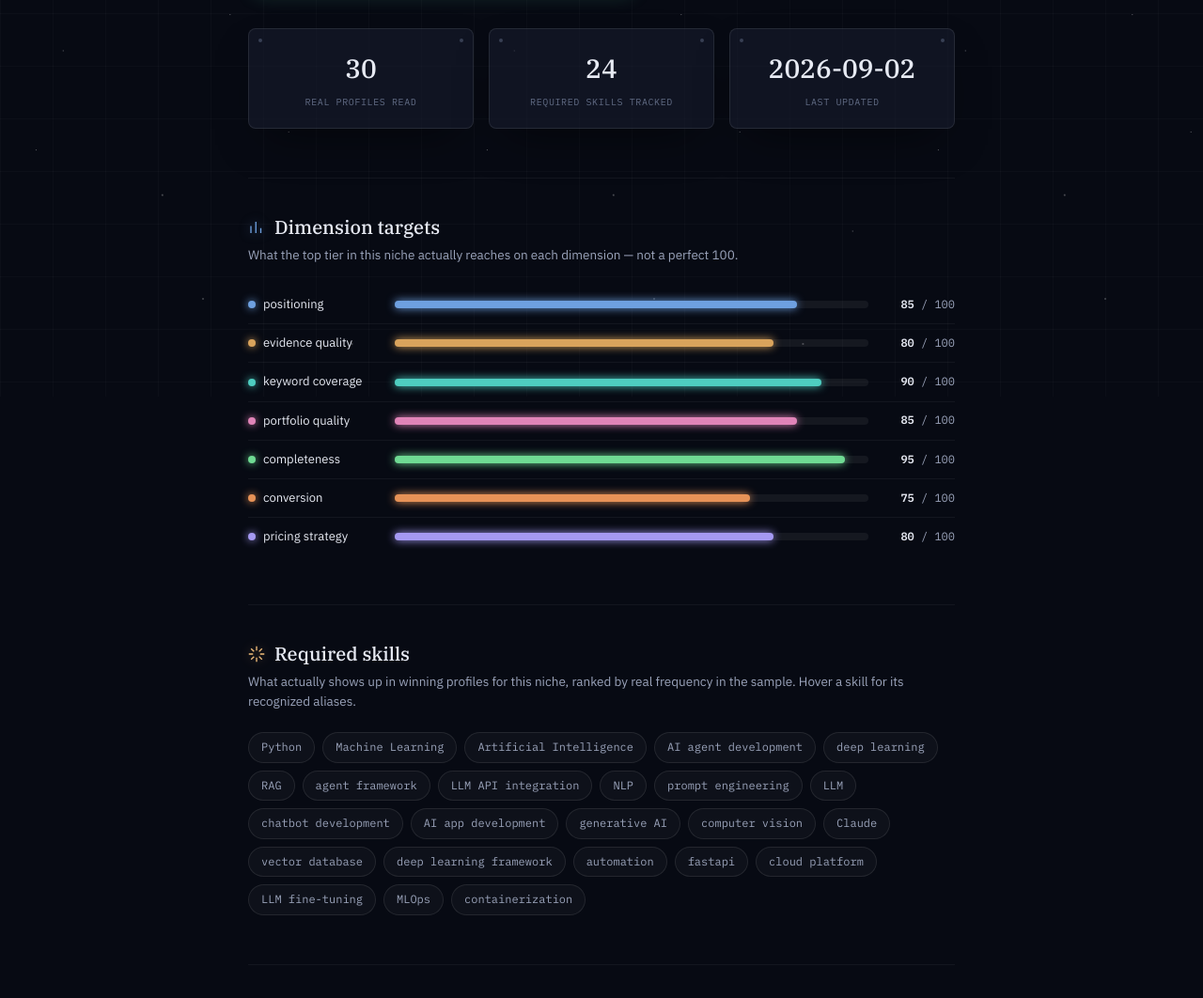
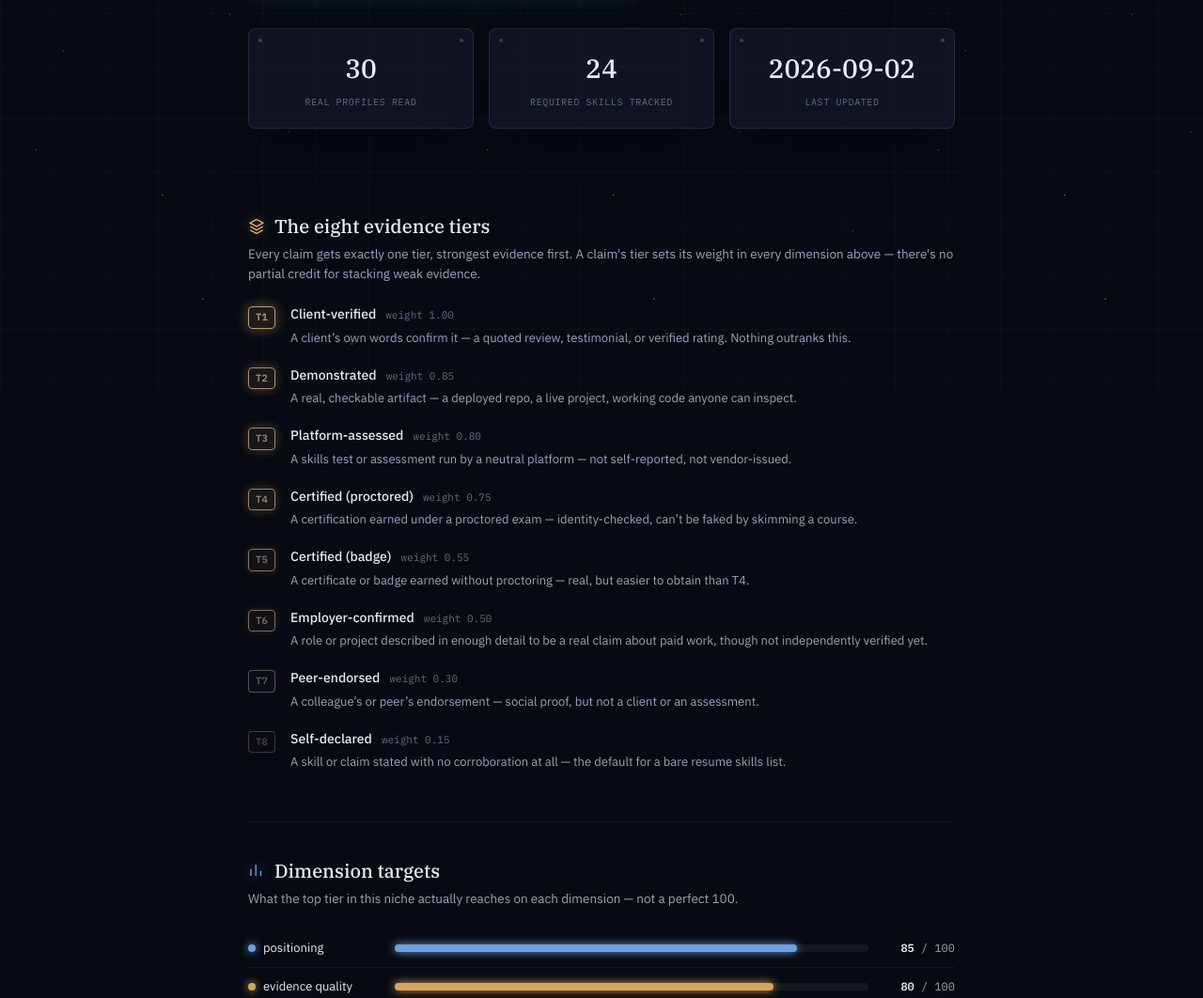
Before and after one commit to jasondhaki/UpworkGitHUBresumeAI, a FastAPI app: page /benchmark in a window 1280 px wide. Shown: the part 378-1440 px from the top of the page at 94% size. Run offline with FastAPI, Linux system fonts and the light colour scheme; parts of the project's set-up code (start-up, migrations or seed data) failed here and were passed over.

Commit message:
Explain evidence tiers and add per-gap fix guidance
User feedback after reviewing a real result page: the T1-T8 tier badges
throughout the site had no explanation anywhere a user could actually read
(only hover tooltips on the index page's tier chain), and the ranked gap
list said what to improve but not how.

Added app/templates/_tier_legend.html, a shared partial listing all 8 tiers
with their weight and a one-line description of what actually qualifies for
each -- included on both the result page (near the evidence ledger, where
the badges appear) and the benchmark page, per the request to have it in
both places.

Added GAP_GUIDANCE to app/scoring/dimensions.py: one grounded sentence per
dimension describing what its compute_* function actually checks and what
to change, kept in the same file as the formulas so a future formula change
and a stale tip can't silently drift apart. Exposed to templates via a
Jinja global (app/main.py) rather than threading it through both routes
that render result.html separately.

Verified visually against a real saved run (the user's own live-browser
test result) and the benchmark page -- no console errors, consistent with
the existing dark design system.

Co-Authored-By: Claude Sonnet 5 <noreply@anthropic.com>

```diff
--- a/app/scoring/dimensions.py
+++ b/app/scoring/dimensions.py
@@ -22,6 +22,40 @@ from schemas.result import GeneratedContent
 SELF_DECLARED_CAP = 30.0  # Section 2: evidence dimension capped at 3/10 when every claim is self-declared
 PROOF_ELIGIBLE_TIERS = {EvidenceTier.T1, EvidenceTier.T2, EvidenceTier.T3, EvidenceTier.T4}
 NUMBER_PATTERN = re.compile(r"\d")
+
+# One sentence per dimension, each describing what its compute_* function above
+# actually checks -- kept in this file, next to the formulas, so a formula change
+# and a stale tip can't drift apart unnoticed.
+GAP_GUIDANCE: dict[str, str] = {
+    "positioning": (
+        "Generate a title and overview that name this niche's specific tools/skills, plus a concrete "
+        "number — thin evidence produces no title or overview to score at all."
+    ),
+    "evidence_quality": (
+        "Trade self-declared skills for T1–T4 evidence: a client review, a deployed or demonstrated "
+        "project, a platform assessment, or a proctored certification."
+    ),
+    "keyword_coverage": (
+        "Mention this niche's required skills by name somewhere in your CV, GitHub, or Upwork text — a "
+        "plain skills list counts, as long as it uses a recognized term or synonym."
+    ),
+    "portfolio_quality": (
+        "Add more T1–T4 evidence with a measured outcome (a number) and a working link — item count, "
+        "quantified results, and links are each scored separately."
+    ),
+    "completeness": (
+        "This one's a straight checklist: CV, GitHub, Upwork text, a stated rate, and 5+ distinct skills "
+        "mentioned. Fill in whichever of those is still missing."
+    ),
+    "pricing_strategy": (
+        "Your stated rate needs evidence behind it — either lower it to match your current evidence "
+        "quality, or add stronger (T1–T4) evidence to justify it."
+    ),
+    "conversion": (
+        "Open the overview by naming the client's problem (“you're losing hours to...”) instead "
+        "of leading with “I” — self-referential openers score against this dimension."
+    ),
+}
 
 
 def compute_evidence_quality(claims: list[Claim]) -> tuple[float, bool]:
--- a/app/static/style.css
+++ b/app/static/style.css
@@ -197,6 +197,7 @@ h1, h2, h3 { font-family: var(--font-display); font-weight: 500; margin: 0; colo
 .section.sec-gaps { --section-color: var(--brass-deep); --section-glow: var(--brass-glow); }
 .section.sec-generated { --section-color: var(--src-github); --section-glow: rgba(185,141,237,0.5); }
 .section.sec-ledger { --section-color: var(--src-upwork); --section-glow: rgba(87,210,154,0.5); }
+.section.sec-tiers { --section-color: var(--brass-deep); --section-glow: var(--brass-glow); }
 .section-caption { color: var(--text-soft); font-size: 13.5px; margin: 0 0 22px; }
 
 /* ---------- glass card base ---------- */
@@ -445,6 +446,14 @@ h1, h2, h3 { font-family: var(--font-display); font-weight: 500; margin: 0; colo
   opacity: calc(0.55 + var(--strength) * 0.45);
 }
 
+.tier-legend { display: flex; flex-direction: column; gap: 18px; }
+.tier-legend-row { display: flex; align-items: flex-start; gap: 16px; }
+.tier-legend-row .tier { flex: 0 0 auto; margin-top: 2px; }
+.tier-legend-copy { flex: 1 1 auto; }
+.tier-legend-label { font-size: 14px; color: var(--text); font-weight: 500; display: flex; align-items: baseline; gap: 10px; flex-wrap: wrap; }
+.tier-legend-weight { font-family: var(--font-mono); font-size: 11px; font-weight: 400; color: var(--text-faint); }
+.tier-legend-copy p { margin: 4px 0 0; font-size: 13px; line-height: 1.6; color: var(--text-soft); }
+
 /* ---------- dimension bars ---------- */
 
 .dim-row { display: grid; grid-template-columns: 142px 1fr 78px; align-items: center; gap: 14px; padding: 10px 0; border-bottom: 1px solid var(--border-soft); }
@@ -469,12 +478,14 @@ h1, h2, h3 { font-family: var(--font-display); font-weight: 500; margin: 0; colo
 
 /* ---------- gap list ---------- */
 
-.gap-row { display: grid; grid-template-columns: 1fr auto auto; align-items: baseline; gap: 12px; padding: 13px 0; border-bottom: 1px solid var(--border-soft); }
+.gap-row { padding: 13px 0; border-bottom: 1px solid var(--border-soft); }
 .gap-row:last-child { border-bottom: none; }
+.gap-row-head { display: grid; grid-template-columns: 1fr auto auto; align-items: baseline; gap: 12px; }
 .gap-rank { font-family: var(--font-mono); color: var(--text-faint); font-size: 12px; margin-right: 8px; }
 .gap-name { font-size: 14px; }
 .gap-detail { font-family: var(--font-mono); font-size: 11.5px; color: var(--text-soft); }
 .gap-gain { font-family: var(--font-mono); font-size: 13px; color: var(--brass-deep); font-weight: 500; }
+.gap-tip { margin: 8px 0 0; font-size: 12.5px; line-height: 1.55; color: var(--text-faint); }
 
 /* ---------- generated content + citations ---------- */
 
@@ -612,7 +623,7 @@ h1, h2, h3 { font-family: var(--font-display); font-weight: 500; margin: 0; colo
   .dim-row { grid-template-columns: 100px 1fr 58px; gap: 6px; }
   .node-row { flex-wrap: wrap; gap: 20px 12px; justify-content: center; }
   .node-line { display: none; }
-  .gap-row { grid-template-columns: 1fr auto; }
+  .gap-row-head { grid-template-columns: 1fr auto; }
   .cta-row { grid-template-columns: 1fr; }
   .stat-row { grid-template-columns: 1fr; }
   .structure-grid { grid-template-columns: 1fr; }
--- /dev/null
+++ b/app/templates/_tier_legend.html
@@ -0,0 +1,25 @@
+{% set tier_defs = [
+  ('T1', 1.00, 'Client-verified', 'A client’s own words confirm it — a quoted review, testimonial, or verified rating. Nothing outranks this.'),
+  ('T2', 0.85, 'Demonstrated', 'A real, checkable artifact — a deployed repo, a live project, working code anyone can inspect.'),
+  ('T3', 0.80, 'Platform-assessed', 'A skills test or assessment run by a neutral platform — not self-reported, not vendor-issued.'),
+  ('T4', 0.75, 'Certified (proctored)', 'A certification earned under a proctored exam — identity-checked, can’t be faked by skimming a course.'),
+  ('T5', 0.55, 'Certified (badge)', 'A certificate or badge earned without proctoring — real, but easier to obtain than T4.'),
+  ('T6', 0.50, 'Employer-confirmed', 'A role or project described in enough detail to be a real claim about paid work, though not independently verified yet.'),
+  ('T7', 0.30, 'Peer-endorsed', 'A colleague’s or peer’s endorsement — social proof, but not a client or an assessment.'),
+  ('T8', 0.15, 'Self-declared', 'A skill or claim stated with no corroboration at all — the default for a bare resume skills list.'),
+] %}
+<div class="section sec-tiers">
+  <h2><svg viewBox="0 0 24 24" fill="none" stroke="currentColor" stroke-width="1.8"><path d="M12 2 3 7l9 5 9-5-9-5Z"/><path d="M3 12l9 5 9-5M3 17l9 5 9-5"/></svg>The eight evidence tiers</h2>
+  <p class="section-caption">Every claim gets exactly one tier, strongest evidence first. A claim's tier sets its weight in every dimension above &mdash; there's no partial credit for stacking weak evidence.</p>
+  <div class="tier-legend">
+    {% for t, w, label, desc in tier_defs %}
+    <div class="tier-legend-row">
+      <span class="tier" style="--strength: {{ w }}">{{ t }}</span>
+      <div class="tier-legend-copy">
+        <div class="tier-legend-label">{{ label }} <span class="tier-legend-weight">weight {{ "%.2f"|format(w) }}</span></div>
+        <p>{{ desc }}</p>
+      </div>
+    </div>
+    {% endfor %}
+  </div>
+</div>
--- a/app/templates/benchmark.html
+++ b/app/templates/benchmark.html
@@ -32,6 +32,10 @@
       <div class="stat-value">{{ benchmark.built_date }}</div>
       <div class="stat-label">Last updated</div>
     </div>
+  </div>
+
+  <div class="fade-in fade-in-1">
+    {% include "_tier_legend.html" %}
   </div>
 
   <div class="section sec-dims fade-in fade-in-2">
```
Also changed, not shown: app/templates/result.html (+10 -5 lines).
